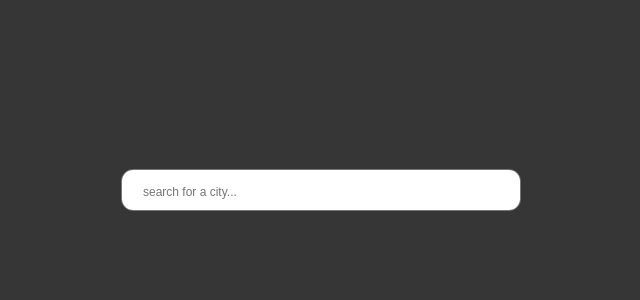
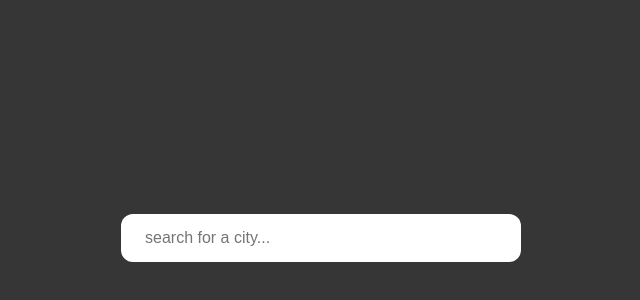
Before and after one commit to kylemucha/weather-app, a React (Vite) app: page / in a window 1280 px wide. Shown: the part 60-360 px from the top of the page, without its empty margins (319-959 px from the left). Built offline with nearby package versions, Linux system fonts and the light colour scheme; a web font is replaced by a local one.

Commit message:
fixed textarea to be input instead for styling and functionality

```diff
--- a/src/App.css
+++ b/src/App.css
@@ -1,24 +1,17 @@
-textarea,
 input {
-  font: inherit;
+  min-width: 400px;
+  max-width: 400px;
+  height: 48px;
+  padding: 0 24px;
+  border-radius: 12px;
+  font-family: inherit;
+  font-size: 14px;
+  border: none;
 }
 
-textarea::placeholder {
-    font-size: 12px;
-    line-height: 40px;
-    padding-left: 19px;
+.main-content {
+  display: flex;
+  justify-content: center;
+  align-items: center;
+  margin: 274px;
 }
-
-.search-bar-container {
-    display: flex;
-    justify-content: center;
-    align-items: center;
-    box-shadow: 0 4px 12px 0, rgba(0,0,0,0.15);
-}
-
-.search-bar {
-    margin: 229px;
-    min-width: 400px;
-    border-radius: 12px;
-    resize: none;
-}
--- a/src/App.jsx
+++ b/src/App.jsx
@@ -3,8 +3,8 @@ import "./App.css";
 export default function App() {
   return (
     <main>
-      <div className="search-bar-container">
-        <textarea className="search-bar"name="searchBar" placeholder="search for a city..."/>
+      <div className="main-content">
+        <input className="search-bar" type="text" placeholder="search for a city..."/>
       </div>
     </main>
   );
```
